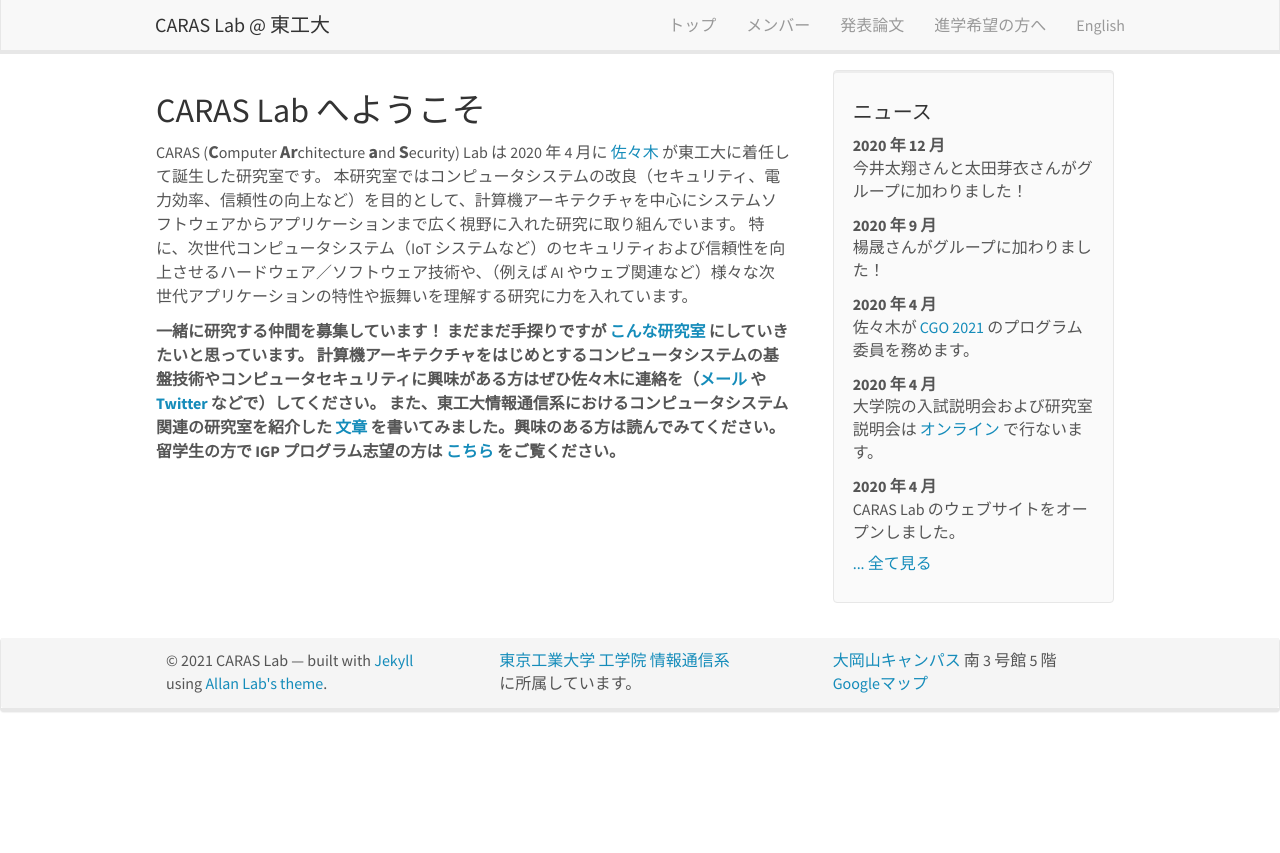
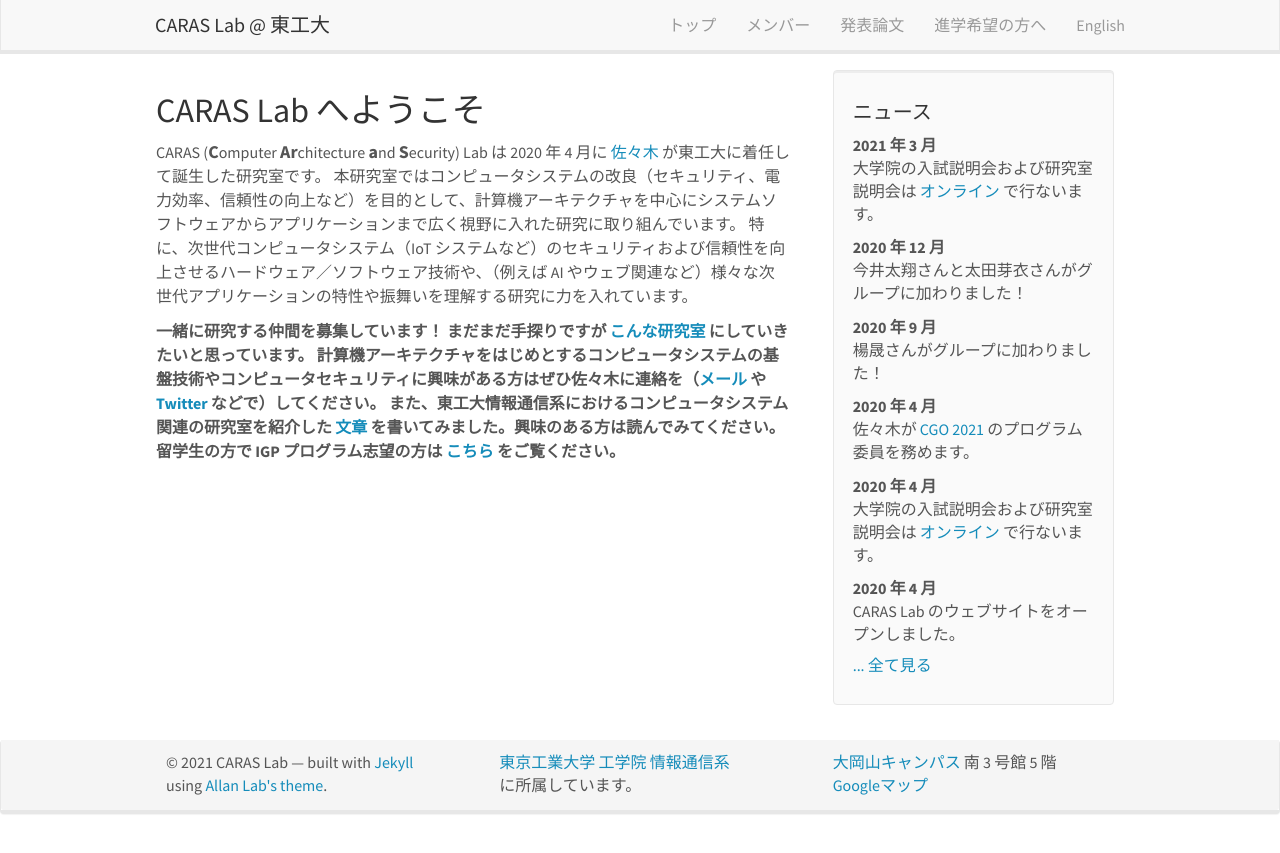
Before and after one commit to titech-caras/titech-caras.github.io, a Jekyll site: the page built from _pages/home.md, in a window 1280 px wide. Shown: the top 853 px of the page. Built offline with Jekyll 4.4.1, drawn with Linux system fonts in a browser that asks for light colours; nearby versions of some CDN libraries.

Commit message:
Add a news

```diff
--- a/_data/news.yml
+++ b/_data/news.yml
@@ -1,3 +1,5 @@
+- date: <b>2021 年 3 月</b>
+  headline: 大学院の入試説明会および研究室説明会は <a href="http://www.ict.e.titech.ac.jp/ict_briefing/">オンライン</a> で行ないます。
 - date: <b>2020 年 12 月</b>
   headline: 今井太翔さんと太田芽衣さんがグループに加わりました！
 - date: <b>2020 年 9 月</b>
```
